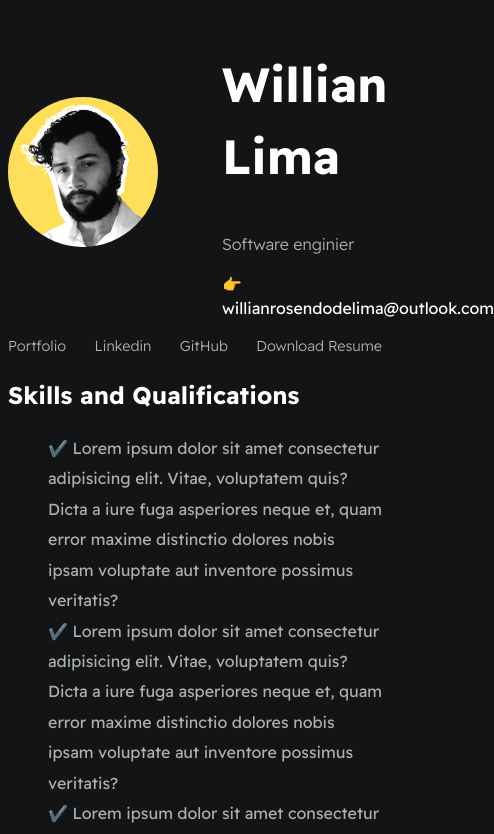
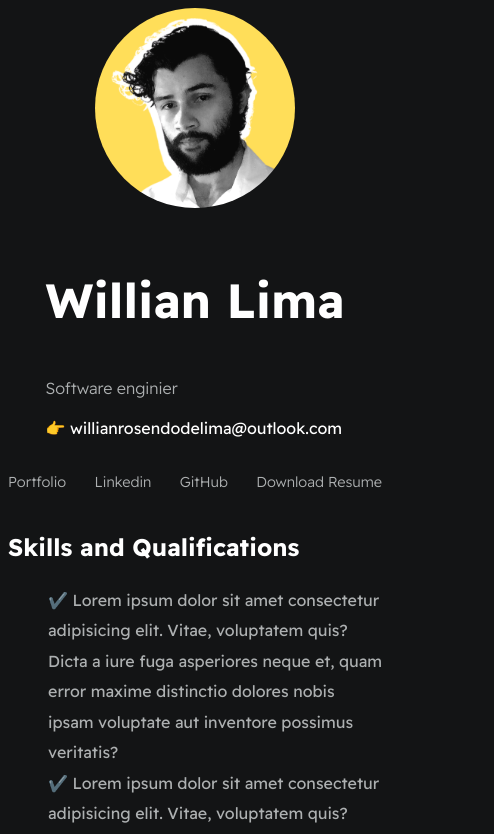
Before and after one commit to willianlim/digital_resume, a plain HTML site: page index.html in a window 390 px wide. Shown: the top 834 px of the page, 494 px wide, since content can reach past the window. Drawn offline with Linux system fonts and the light colour scheme.

Commit message:
adding responsiveness

```diff
--- a/styles/main.css
+++ b/styles/main.css
@@ -141,3 +141,25 @@ li {
 .card__project a:hover {
 	color: var(--mainLinkColor);
 }
+
+@media(max-width:600px) {
+	#wrapper__hero {
+		flex-direction: column;
+		gap: 1em;
+	}
+
+	#profile__pic {
+		width: 200px;
+		height: 200px;
+	}
+
+	.section__page {
+		padding-top: 1em;
+		padding-top: 1em;
+	}
+
+	.card__work__history {
+		border-left: none;
+		padding-left: 0;
+	}
+}
```
